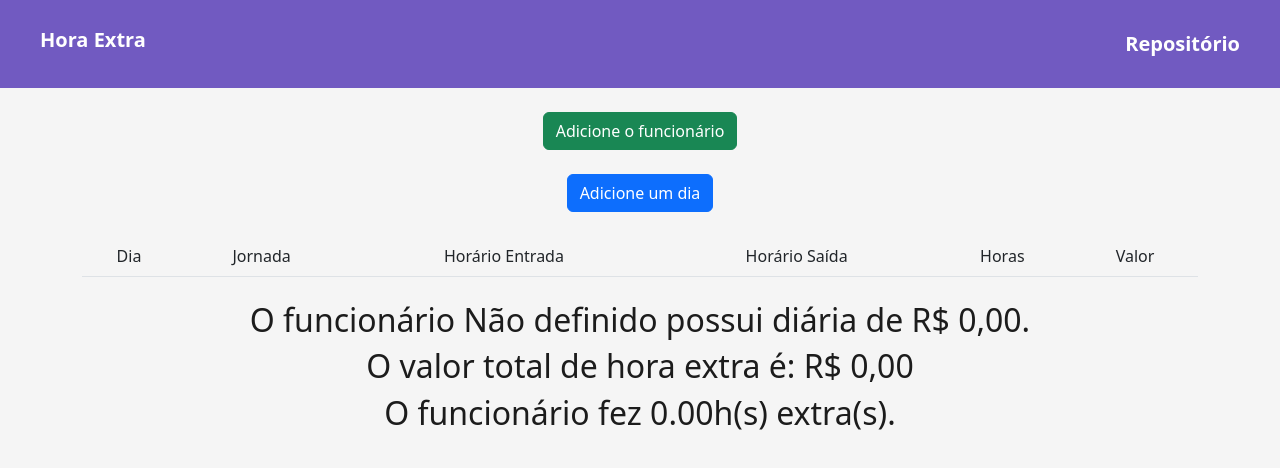
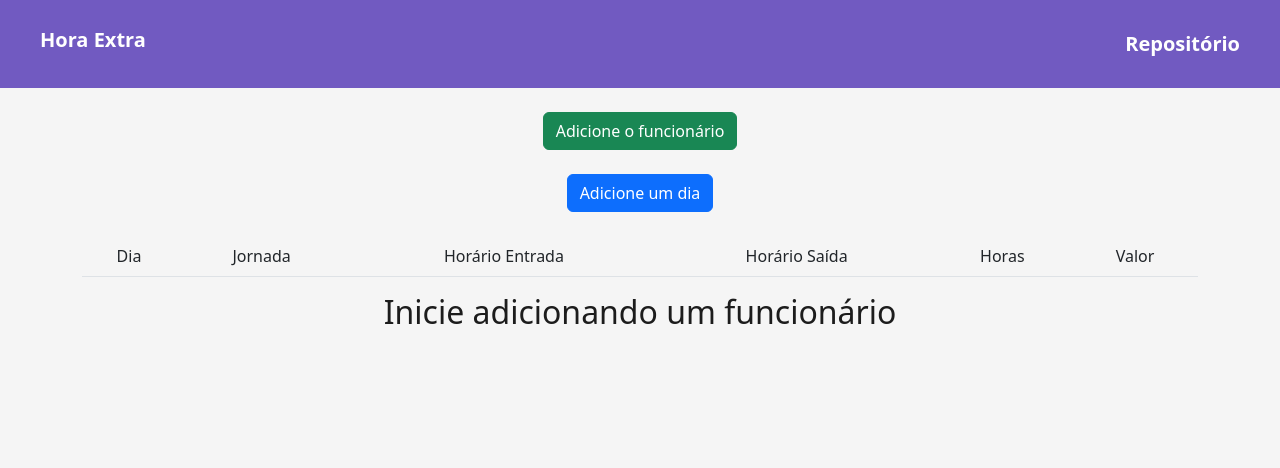
Before and after one commit to luiz-tm/calculadora-hora-extra, a React (Vite) app: page / in a window 1280 px wide. Shown: the top 468 px of the page. Built offline with nearby package versions, Linux system fonts and the light colour scheme.

Commit message:
melhorias no código e validação da existência do funcionário

```diff
--- a/src/components/Button/Button.jsx
+++ b/src/components/Button/Button.jsx
@@ -14,13 +14,23 @@ export default function Button() {
     const [exitTime, setExitTime] = useState()
 
     const saveUser = () => {
+        try {
             localStorage.setItem('funcionario', func);
             localStorage.setItem('diaria', diaria);
             alert('Funcionário salvo com sucesso!')
+        } catch(e) {
+            alert('Houve um erro com o salvamento do funcionário.')
+        }
     }
 
     const saveDay = (e) => {
+        const nome = localStorage.getItem('funcionario')
+        const diaria = localStorage.getItem('diaria')
 
+        if (!nome && !diaria)
+            return alert('Você precisa cadastrar o funcionário primeiro')
+
+        try {
             days.push({
                 day,
                 hours,
@@ -31,6 +41,9 @@ export default function Button() {
             localStorage.setItem('days', JSON.stringify(days))
 
             alert('Dia salvo com sucesso!')
+        } catch(e) {
+            alert('Houve um erro com o salvamento do dia.')
+        }
 
     }
 
@@ -44,7 +57,6 @@ export default function Button() {
                     <Dialog.Overlay className="DialogOverlay">
                         <Dialog.Content className="DialogContent">
                             <Dialog.Title className="mb-4 DialogTitle">Adicione o funcionário</Dialog.Title>
-                            <p>Digite o nome do funcionário abaixo</p>
                             <form action="/" onSubmit={saveUser}>
                                 <input value={func} onChange={(e) => {
                                     setFunc(e.target.value)
--- a/src/components/Resultado/Resultado.jsx
+++ b/src/components/Resultado/Resultado.jsx
@@ -1,46 +1,21 @@
-import days from "../../data/days"
+import getFullValue from "../../utils/getFullValue"
+import getFullHours from "../../utils/getFullHours"
 
-export default function Resultado(props) {
+export default function Resultado() {
     const nome = localStorage.getItem('funcionario')
     const diaria = localStorage.getItem('diaria')
 
-    const getHoraExtra = (day) => {
-        const entryTime = day.entryTime;
-        const exitTime = day.exitTime;
-        const hours = day.hours;
-
-        const timestampEntryTime = new Date(`${day.day}T${entryTime}:00`).getTime()
-        const timestampExitTime = new Date(`${day.day}T${exitTime}:00`).getTime()
-
-        return (((timestampExitTime-timestampEntryTime) / 1000 / 60 / 60) - hours)
+    if(!nome && !diaria) {
+        return (
+            <h2>Inicie adicionando um funcionário</h2>
+        )
+    } else {
+        return (
+            <div className="mt-4">
+                <h2>O funcionário {nome} possui diária de R$ {diaria},00.</h2>
+                <h2>O valor total de hora extra é: R$ {getFullValue()}</h2>
+                <h2>O funcionário fez {getFullHours()}h(s) extra.</h2>
+            </div>
+        )
     }
-
-    const getValorHoraExtra = (day) => {
-        const diaria = Number(localStorage.getItem('diaria'))
-        return getHoraExtra(day) * ( diaria / day.hours )
-    }
-
-    const getFullValue = () => {
-        let acc = 0;
-        days.map((day) => {
-            acc += getValorHoraExtra(day)
-        })
-        return acc.toFixed(2);
-    }
-
-    const getFullHours = () => {
-        let acc = 0;
-        days.map((day) => {
-            acc += getHoraExtra(day)
-        })
-        return acc.toFixed(2);
-    }
-
-    return (
-        <div className="mt-4">
-            <h2>O funcionário {nome ? nome : 'Não definido'} possui diária de R$ {diaria ? diaria : 0},00.</h2>
-            <h2>O valor total de hora extra é: R$ {getFullValue().replace('.', ',')}</h2>
-            <h2>O funcionário fez {getFullHours()}h(s) extra(s).</h2>
-        </div>
-    )
 }
--- a/src/components/Table/Table.jsx
+++ b/src/components/Table/Table.jsx
@@ -1,22 +1,9 @@
 import './Table.css'
 import days from '../../data/days'
+import getHoraExtra from '../../utils/getHoraExtra';
+import getValorHoraExtra from '../../utils/getValorHoraExtra';
 
 export default function Table() {
-    const getHoraExtra = (day) => {
-        const entryTime = day.entryTime;
-        const exitTime = day.exitTime;
-        const hours = day.hours;
-
-        const timestampEntryTime = new Date(`${day.day}T${entryTime}:00`).getTime()
-        const timestampExitTime = new Date(`${day.day}T${exitTime}:00`).getTime()
-
-        return (((timestampExitTime-timestampEntryTime) / 1000 / 60 / 60) - hours)
-    }
-
-    const getValorHoraExtra = (day) => {
-        const diaria = Number(localStorage.getItem('diaria'))
-        return getHoraExtra(day) * ( diaria / day.hours )
-    }
 
     return (
         <table className="table mt-4 overflow-auto">
--- /dev/null
+++ b/src/utils/getFullHours.js
@@ -0,0 +1,10 @@
+import days from "../data/days";
+import getHoraExtra from "./getHoraExtra";
+
+export default function getFullHours () {
+    let acc = 0;
+    days.map((day) => {
+        acc += getHoraExtra(day)
+    })
+    return acc.toFixed(2);
+}
--- /dev/null
+++ b/src/utils/getFullValue.js
@@ -0,0 +1,10 @@
+import days from "../data/days";
+import getValorHoraExtra from "./getValorHoraExtra";
+
+export default function getFullValue () {
+    let acc = 0;
+    days.map((day) => {
+        acc += getValorHoraExtra(day)
+    })
+    return acc.toFixed(2);
+}
--- /dev/null
+++ b/src/utils/getHoraExtra.js
@@ -0,0 +1,10 @@
+export default function getHoraExtra(day) {
+    const entryTime = day.entryTime;
+    const exitTime = day.exitTime;
+    const hours = day.hours;
+
+    const timestampEntryTime = new Date(`${day.day}T${entryTime}:00`).getTime()
+    const timestampExitTime = new Date(`${day.day}T${exitTime}:00`).getTime()
+
+    return (((timestampExitTime-timestampEntryTime) / 1000 / 60 / 60) - hours)
+}
--- /dev/null
+++ b/src/utils/getValorHoraExtra.js
@@ -0,0 +1,6 @@
+import getHoraExtra from "./getHoraExtra"
+
+export default function getValorHoraExtra(day) {
+    const diaria = Number(localStorage.getItem('diaria'))
+    return getHoraExtra(day) * ( diaria / day.hours )
+}
```
Lines whose indentation alone changed are shown as unchanged.
